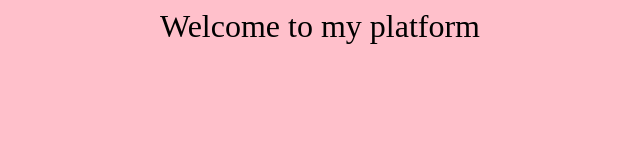
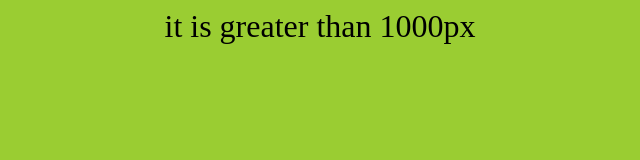
Before and after one commit to chiragshrimal/Web-development, a plain HTML site: page CSS/media_queries.html in a window 1280 px wide. Shown: the whole page, without its empty margins (320-960 px from the left). Drawn offline with Linux system fonts and the light colour scheme.

Commit message:
xfnkdsns

```diff
--- a/CSS/media_queries.html
+++ b/CSS/media_queries.html
@@ -2,7 +2,8 @@
 <html lang="en">
 <head>
     <meta charset="UTF-8">
-    <meta name="viewport" content="width=device-width, initial-scale=1.0">
+    <!-- <meta name="viewport" content="width=device-width, initial-scale=1.0"> -->
+     <!-- ydi aapne meta ko hta diya tab browser apne aap se hi virtually width mankar kam krta hai or usme user experiences kharab ho jata hain -->
     <!-- jo kuch hme dikh rha hai wo viewport hai  -->
     <!-- mata ka use browser ko web page ki information dene ke liye kiya jata hai
     web page ko viewport btana or width =divice-width ke bare m btana or initiallly screen normal rhe ye btana ke liye kiya jata hai   -->
--- a/CSS/media_quries.css
+++ b/CSS/media_quries.css
@@ -5,8 +5,8 @@ div{
     font-size: xx-large;
     text-align: center;
 }
-/* media quries lgane ke liye @media ka use krte hai or usme css style likhte hai  likhte hai  */
-/* jiski width minimum 900px ya usse jyada hogi usi par hi ye apply hogi */
+/* media quries lgane ke liye @media ka use krte hai or usme css style likhte hai  */
+/* jiski width minimum 900px ya usse jyada hogi usi par hi ander likhi style  apply hogi */
 @media (min-width:900px){
     body{
         background-color: pink;
@@ -16,3 +16,21 @@ div{
     }
 
 }
+@media (min-width: 500px) and (max-width:900px){
+    body{
+        background-color: purple;
+    }
+    div::after{
+        content: "it is greater than 500px";
+    }
+
+}
+/* we can also use ranges */
+@media (1000px<=width<=1500px){
+    body{
+        background-color: yellowgreen;
+    }
+    div::after{
+        content: "it is greater than 1000px";
+    }
+}
--- /dev/null
+++ b/CSS/media_quries2.css
@@ -0,0 +1,51 @@
+/* ye saari ki saari ranges yaad rkhni hai  */
+div{
+    text-align: center;
+    font-size: x-large;
+}
+@media (max-width: 600px){
+    /* for small phones */
+    body{
+        background-color: red;
+    }
+    div::after{
+        content: "Small phones";
+    }
+}
+@media (min-width:600px){
+    /* for large phones */
+    body{
+        background-color: purple;
+    }
+    div::after{
+        content: "large phones";
+    }
+}
+
+@media (min-width:768px){
+    /* for tablets */
+    body{
+        background-color: blue;
+    }
+    div::after{
+        content: "Tablets";
+    }
+}
+@media (min-width:992px){
+    /* for large tablets */
+    body{
+        background-color: green;
+    }
+    div::after{
+        content: "large tablets";
+    }
+}
+@media (min-width:1200px){
+    /* for laptops */
+    body{
+        background-color: pink;
+    }
+    div::after{
+        content: "Laptop";
+    }
+}
```
Also changed, not shown: CSS/CSS_layout.html (added, +14 -0 lines), CSS/media_quries2.html (added, +12 -0 lines).
